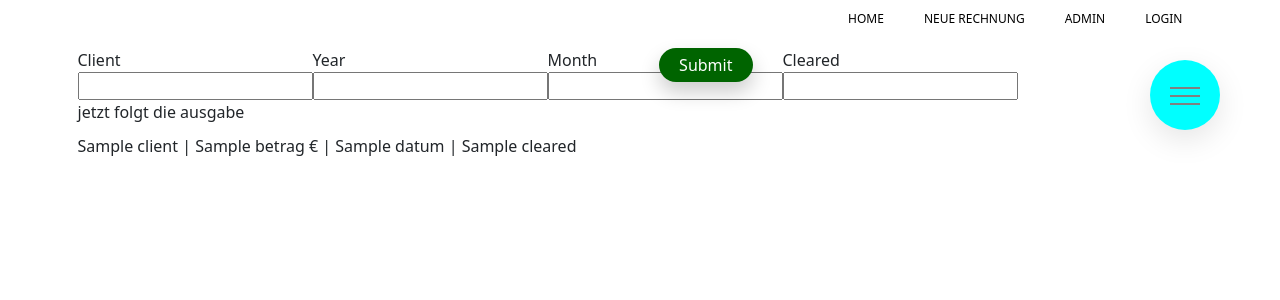
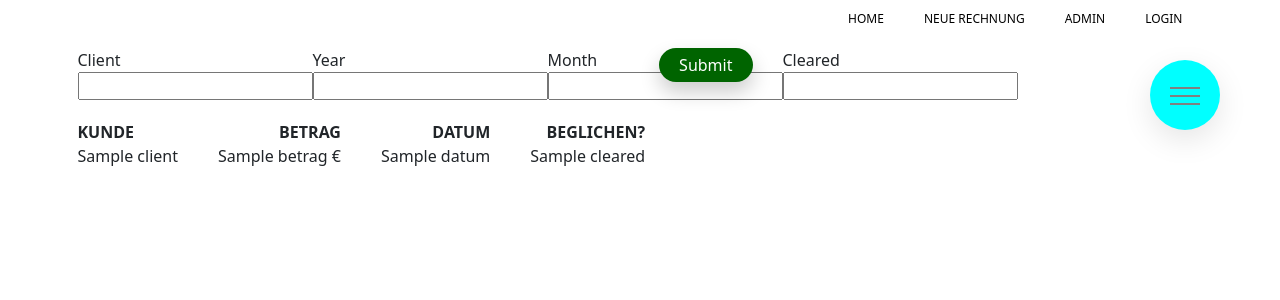
Before and after one commit to markuse-git/flask-invoice, a Python web app: template templates/invoices.html in a window 1280 px wide. Shown: the top 300 px of the page. Run offline with Jinja, Linux system fonts and the light colour scheme; the template is opened without the code that fills it: most values are stand-ins (such as "Sample title", 1, 10 or a date in 2020); form fields are guessed from the names that the template uses.

Commit message:
tabelle gebaut und gelayoutet

```diff
--- a/resources.py
+++ b/resources.py
@@ -1,5 +1,3 @@
-from datetime import datetime
-
 from flask import jsonify
 from flask_restful import Resource, Api, reqparse
 from flask_smorest import Blueprint
--- a/static/css/style.css
+++ b/static/css/style.css
@@ -381,3 +381,15 @@ thead .list-checkbox-column {
     box-shadow: 0 1rem 2rem rgba(0, 0, 0, 0.2); }
     .invoices-form__btn-btn:hover {
       background-color: green; }
+
+.table-container {
+  margin-top: 2rem; }
+
+.invoices__heads {
+  text-transform: uppercase;
+  font-weight: 300; }
+
+.invoices__cell {
+  padding-right: 4rem; }
+  .invoices__cell:not(:first-child) {
+    text-align: right; }
--- a/static/sass/_invoices.scss
+++ b/static/sass/_invoices.scss
@@ -28,3 +28,22 @@
         }
     }
 }
+
+.table-container{
+    margin-top: 2rem;
+}
+
+.invoices{
+    &__heads{
+        text-transform: uppercase;
+        font-weight: 300;
+    }
+
+    &__cell{
+        padding-right: 4rem;
+
+        &:not(:first-child){
+            text-align: right;
+        }
+    }
+}
--- a/templates/invoices.html
+++ b/templates/invoices.html
@@ -31,14 +31,32 @@
         </div>
     </form>
 
-    <p>jetzt folgt die ausgabe</p>
 
+    <!-- AUSGABE API -->
 
-    <!-- {{ invoice_data }} -->
+    {% if invoice_data['Invoices'] %}
+        <div class="table-container">
+            <table class="invoices">
+                <tr class="invoices__heads">
+                    <th class="invoices__cell">Kunde</th>
+                    <th class="invoices__cell">Betrag</th>
+                    <th class="invoices__cell">Datum</th>
+                    <th class="invoices__cell">Beglichen?</th>
+                </tr>
+                {% for invoice in invoice_data['Invoices'] %}
+                <tr class="invoices__body">
+                    <td class="invoices__cell">{{ invoice.client }}</td>
+                    <td class="invoices__cell">{{ invoice.betrag }} €</td>
+                    <td class="invoices__cell">{{ invoice.datum }}</td>
+                    <td class="invoices__cell">{{ invoice.cleared }}</td>
+                </tr>
+                {% endfor %}
+            </table>
+        </div>
 
-    {% for invoice in invoice_data['Invoices'] %}
-        <p>{{ invoice.client }} | {{ invoice.betrag }} € | {{ invoice.datum }} | {{ invoice.cleared }} </p>
-    {% endfor %}
+    {% else %}
+        <p>No invoices found</p>
+    {% endif %}
 
 </div>
 
```
